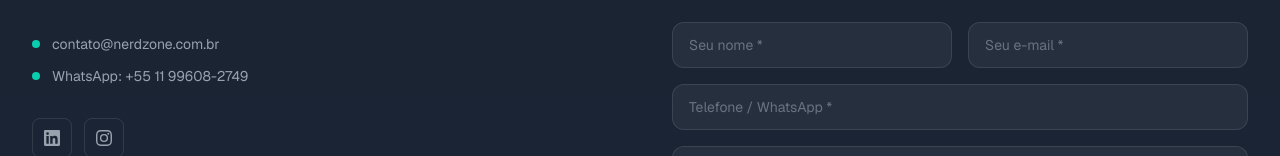
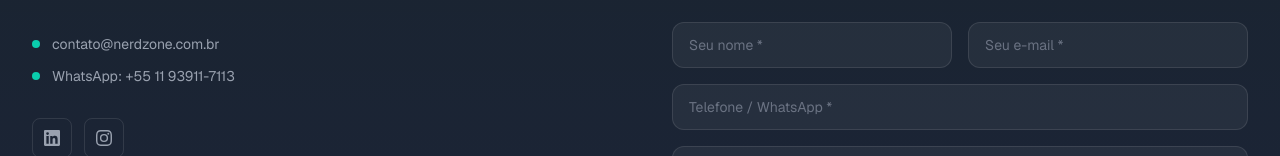
Before and after one commit to eikerafa-nerdzone/nerdzone-site, a Next.js app: page / in a window 1280 px wide. Shown: the part 4972-5128 px from the top of the page. Built offline with nearby package versions, Linux system fonts and the light colour scheme.

Commit message:
fix: update WhatsApp display number in footer

```diff
--- a/components/layout/footer.tsx
+++ b/components/layout/footer.tsx
@@ -201,7 +201,7 @@ export function Footer() {
                   className="flex items-center gap-3 text-gray-400 hover:text-brand-teal transition-colors text-sm"
                 >
                   <span className="w-2 h-2 rounded-full bg-brand-teal flex-shrink-0" />
-                  WhatsApp: +55 11 99608-2749
+                  WhatsApp: +55 11 93911-7113
                 </a>
               </div>
 
```
